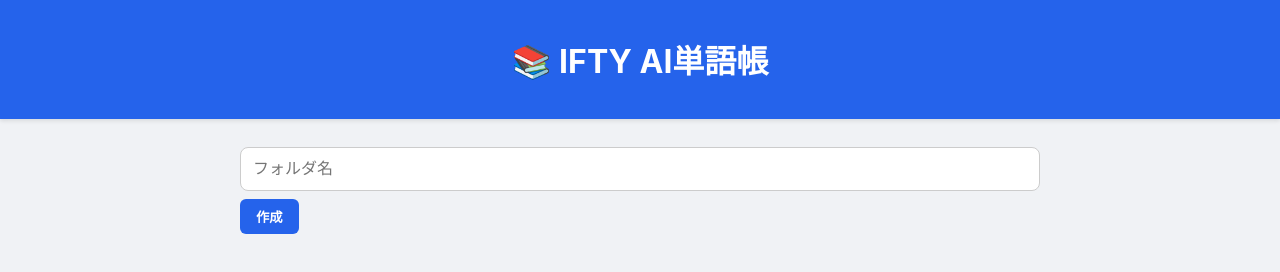
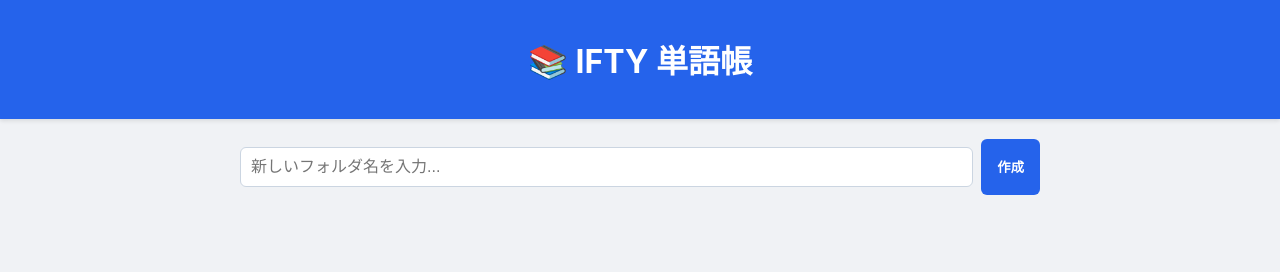
Before and after one commit to Kishita-So/IFTY-, a website: page index.html in a window 1280 px wide. Drawn offline with Linux system fonts and the light colour scheme.

Commit message:
Update index.html

```diff
--- a/index.html
+++ b/index.html
@@ -3,21 +3,21 @@
 <head>
 <meta charset="UTF-8">
 <meta name="viewport" content="width=device-width, initial-scale=1.0">
-<title>IFTY AI</title>
+<title>IFTY AI単語帳</title>
 <link rel="stylesheet" href="style.css">
 </head>
 
 <body>
 
-<header>
-  <h1>📚 IFTY AI単語帳</h1>
+<header style="text-align: center; margin-bottom: 20px;">
+  <h1>📚 IFTY 単語帳</h1>
 </header>
 
-<main>
+<main style="max-width: 800px; margin: 0 auto; padding: 0 16px;">
 
-<section>
-  <input id="folderName" placeholder="フォルダ名">
-  <button id="createFolderBtn">作成</button>
+<section style="display: flex; gap: 8px; margin-bottom: 20px;">
+  <input id="folderName" placeholder="新しいフォルダ名を入力..." style="flex: 1; padding: 10px; border: 1px solid #cbd5e1; border-radius: 6px;">
+  <button id="createFolderBtn" style="padding: 10px 16px; background: #2563eb; color: white; border: none; border-radius: 6px; font-weight: bold; cursor: pointer;">作成</button>
 </section>
 
 <section id="folders"></section>
```
